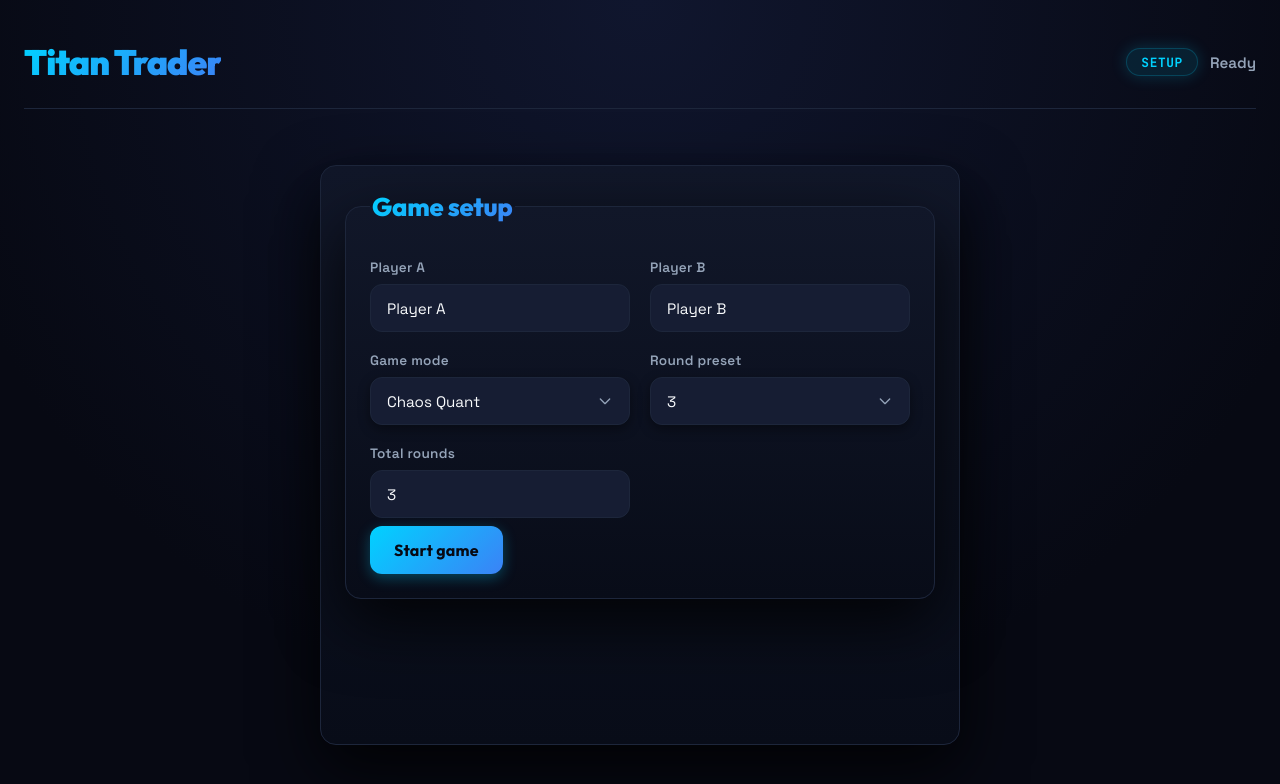
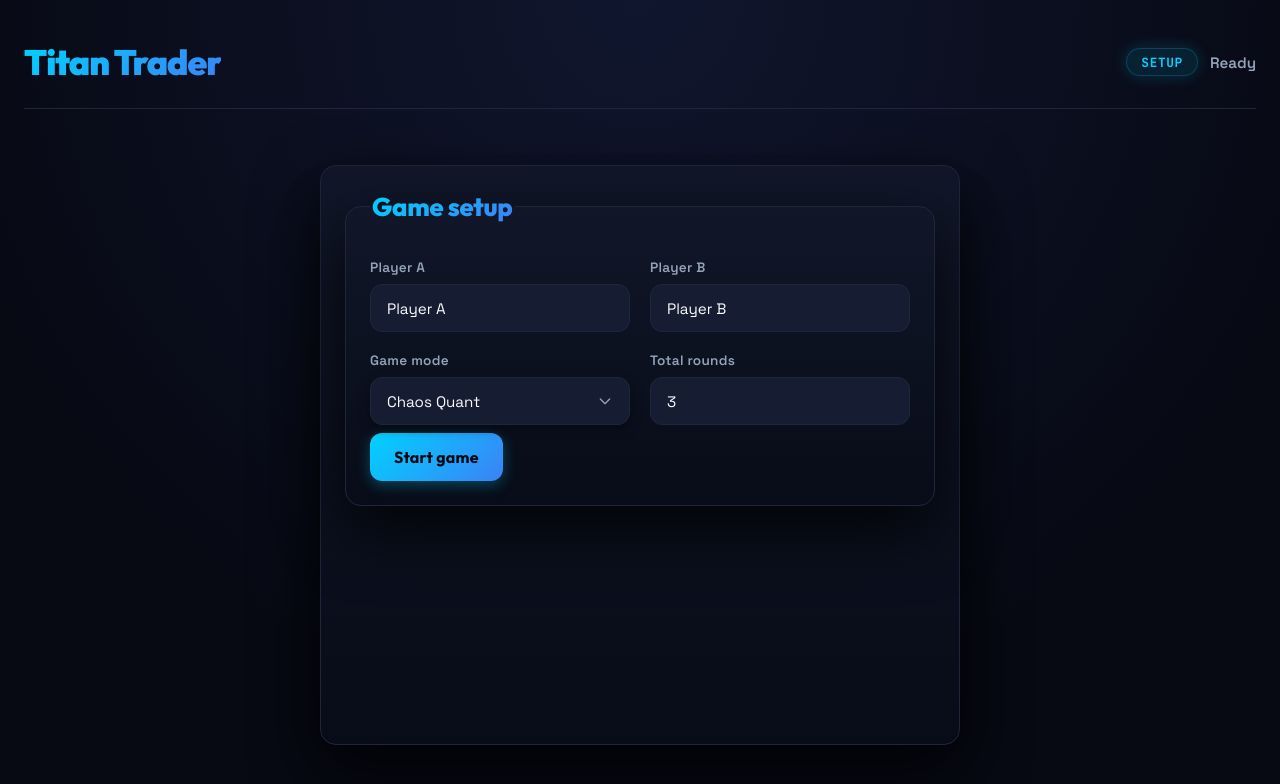
Before and after one commit to Shangmin-Chen/trader-titan, a Next.js app: page / in a window 1280 px wide. Shown: the top 784 px of the page. Built offline with nearby package versions, Linux system fonts and the light colour scheme.

Commit message:
Remove round preset dropdown and keep single total rounds input field

```diff
--- a/src/components/SetupForm.tsx
+++ b/src/components/SetupForm.tsx
@@ -10,8 +10,6 @@ import {
   type StartGamePayload,
 } from "../lib/game";
 import { CustomSelect } from "./CustomSelect";
-
-const ROUND_PRESETS = [1, 2, 3, 5, 7, 10] as const;
 
 type SetupFieldErrors = Partial<
   Record<"playerAName" | "playerBName" | "mode" | "totalRounds", string>
@@ -39,7 +37,7 @@ export function SetupForm({
       : GAME_MODES[0],
   );
   const [totalRoundsInput, setTotalRoundsInput] = useState(
-    String(defaultValues?.totalRounds ?? ROUND_PRESETS[2]),
+    String(defaultValues?.totalRounds ?? 3),
   );
   const [customAmazonQuery, setCustomAmazonQuery] = useState(defaultValues?.customAmazonQuery ?? false);
   const [fieldErrors, setFieldErrors] = useState<SetupFieldErrors>({});
@@ -206,26 +204,6 @@ export function SetupForm({
             </div>
           ) : null}
 
-          <CustomSelect
-            label="Round preset"
-            value={
-              ROUND_PRESETS.includes(Number(totalRoundsInput) as (typeof ROUND_PRESETS)[number])
-                ? totalRoundsInput
-                : ""
-            }
-            onChange={(val) => setTotalRoundsInput(val)}
-            options={[
-              { value: "", label: "Custom" },
-              ...ROUND_PRESETS.map((roundCount) => ({
-                value: String(roundCount),
-                label: String(roundCount),
-              })),
-            ]}
-            id={`${formId}-round-preset`}
-            name="roundPreset"
-          />
-
-
           <div className="form-field">
             <label className="form-field__label" htmlFor={`${formId}-rounds`}>
               Total rounds
```
